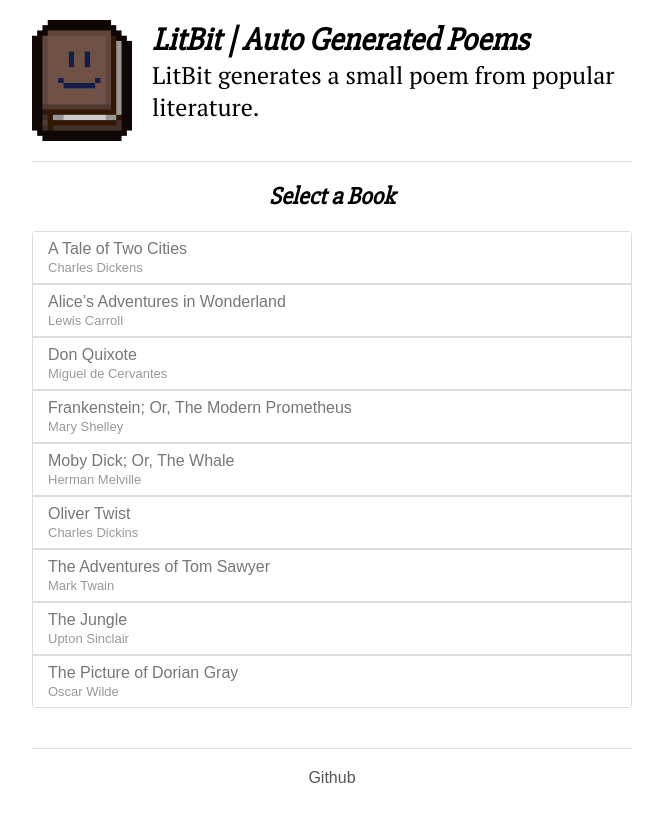
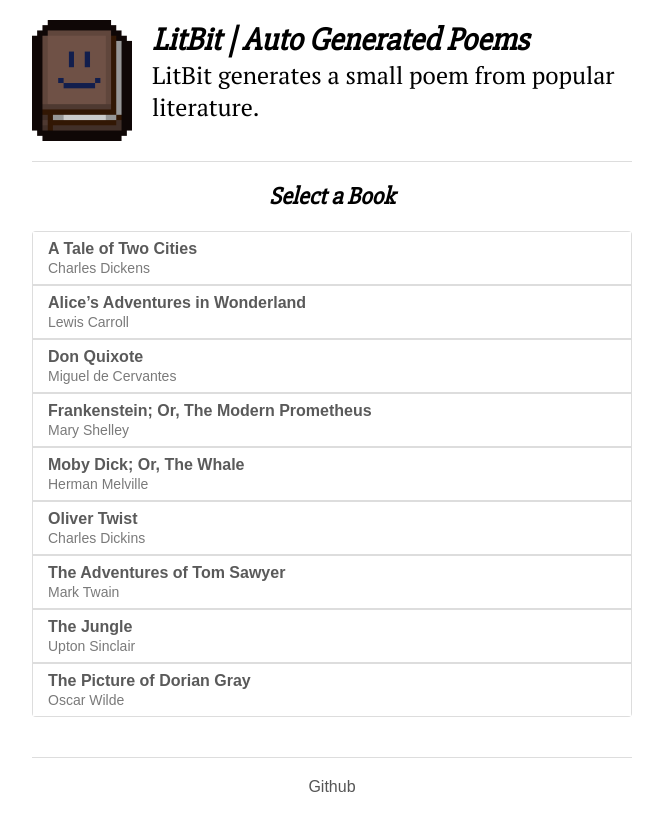
Before and after one commit to joshrosenhanst/litbit, a Flask app: page / in a window 1280 px wide. Shown: the whole page, without its empty margins (308-971 px from the left). Before the commit the page ends 783 px from the top, so only its background shows below. Run offline with Flask 2, Linux system fonts and the light colour scheme.

Commit message:
update css for book list; set css url to bust cache

```diff
--- a/static/litbit.css
+++ b/static/litbit.css
@@ -109,11 +109,12 @@ section.book_list .book_cover img{
     width:100%;
 }
 section.book_list .book_cover .book_title{
-    color:#777777;
+    color:#5a5a5a;
+    font-weight: 700;
 }
 section.book_list .book_cover .book_author{
-    color:#999999;
-    font-size:13px;
+    color:#7a7a7a;
+    font-size:14px;
     display:block;
     padding-top:2px;
 }
--- a/templates/layout.html
+++ b/templates/layout.html
@@ -6,7 +6,7 @@
   <meta http-equiv="X-UA-Compatible" content="IE=edge">
   {% block meta %}{% endblock %}
   <link href="https://fonts.googleapis.com/css?family=PT+Serif:400,400i|Slabo+27px" rel="stylesheet">
-  <link rel="stylesheet" type="text/css" href="{{ url_for('static', filename='litbit.css') }}">
+  <link rel="stylesheet" type="text/css" href="{{ url_for('static', filename='litbit.css', v='1.1') }}">
 
   <link rel="favicon/apple-touch-icon" sizes="57x57" href="{{ url_for('static', filename='favicon/apple-icon-57x57.png') }}">
   <link rel="favicon/apple-touch-icon" sizes="60x60" href="{{ url_for('static', filename='favicon/apple-icon-60x60.png') }}">
```
